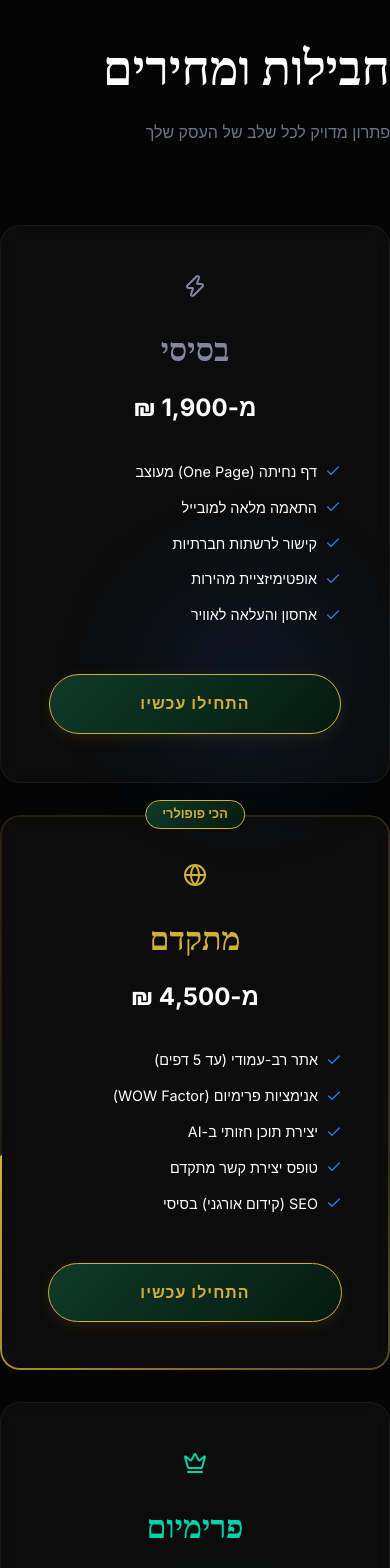
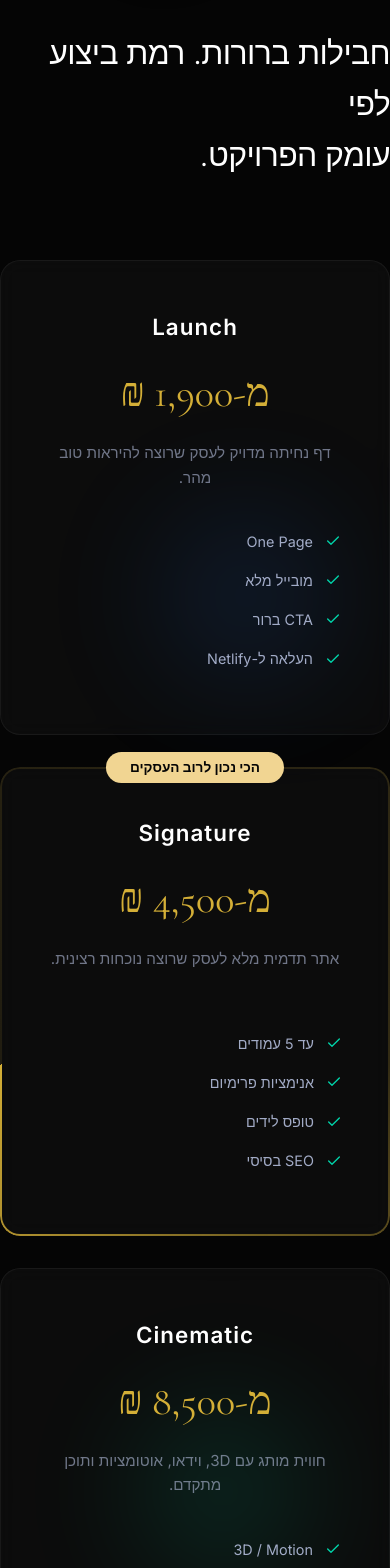
Before and after one commit to natanMeT/dev-luxe, a React (Vite) app: page / in a window 390 px wide. Shown: the part 5700-7268 px from the top of the page. Built offline with nearby package versions, Linux system fonts and the light colour scheme; a web font is replaced by a local one.

Commit message:
feat: redesign pricing section to match premium reference image with clean CTA block

```diff
--- a/src/pages/Home.jsx
+++ b/src/pages/Home.jsx
@@ -12,44 +12,41 @@ const Home = () => {
 
   const packages = [
     {
-      name: 'בסיסי',
-      icon: <Zap className="w-8 h-8" />,
+      name: 'Launch',
       price: 'מ-1,900 ₪',
+      description: 'דף נחיתה מדויק לעסק שרוצה להיראות טוב מהר.',
       features: [
-        'דף נחיתה (One Page) מעוצב',
-        'התאמה מלאה למובייל',
-        'קישור לרשתות חברתיות',
-        'אופטימיזציית מהירות',
-        'אחסון והעלאה לאוויר'
+        'One Page',
+        'מובייל מלא',
+        'CTA ברור',
+        'העלאה ל-Netlify'
       ],
       color: 'rgba(180, 190, 220, 0.7)'
     },
     {
-      name: 'מתקדם',
-      icon: <Globe className="w-8 h-8" />,
+      name: 'Signature',
       price: 'מ-4,500 ₪',
+      description: 'אתר תדמית מלא לעסק שרוצה נוכחות רצינית.',
       features: [
-        'אתר רב-עמודי (עד 5 דפים)',
-        'אנימציות פרימיום (WOW Factor)',
-        'יצירת תוכן חזותי ב-AI',
-        'טופס יצירת קשר מתקדם',
-        'SEO (קידום אורגני) בסיסי'
+        'עד 5 עמודים',
+        'אנימציות פרימיום',
+        'טופס לידים',
+        'SEO בסיסי'
       ],
       color: '#d4af37',
       popular: true
     },
     {
-      name: 'פרימיום',
-      icon: <Crown className="w-8 h-8" />,
+      name: 'Cinematic',
       price: 'מ-8,500 ₪',
+      description: 'חווית מותג עם 3D, וידאו, אוטומציות ותוכן מתקדם.',
       features: [
-        'אתר מותאם אישית מאפס',
-        'הפקת סרטוני וידאו מבוססי AI',
-        'אוטומציית וואטסאפ ולידים',
-        'חיבור CRM ומערכות חכמות',
-        'קופירייטינג וכתיבה שיווקית'
+        '3D / Motion',
+        'AI Visuals',
+        'אוטומציית לידים',
+        'קונספט מותג מלא'
       ],
-      color: '#00d4aa'
+      color: '#ffffff'
     }
   ];
 
@@ -244,12 +241,11 @@ const Home = () => {
       </section>
 
       {/* Pricing Section */}
-      <section id="pricing" className="section container" style={{ position: 'relative' }}>
+      <section id="pricing" className="section container" style={{ position: 'relative', paddingBottom: '4rem' }}>
         <GradientBlob />
         <div style={{ position: 'relative', zIndex: 1 }}>
         <div className="text-center" style={{ marginBottom: '5rem' }}>
-          <h2 style={{ fontSize: '3rem', marginBottom: '1rem', color: '#ffffff' }}>חבילות ומחירים</h2>
-          <p style={{ color: 'rgba(180, 190, 220, 0.6)' }}>פתרון מדויק לכל שלב של העסק שלך</p>
+          <h2 style={{ fontSize: 'clamp(2rem, 4vw, 3.5rem)', marginBottom: '1rem', color: '#ffffff', fontFamily: "var(--font-main)", fontWeight: 300, letterSpacing: '-0.02em' }}>חבילות ברורות. רמת ביצוע לפי<br />עומק הפרויקט.</h2>
         </div>
 
         <div style={{ display: 'grid', gridTemplateColumns: 'repeat(auto-fit, minmax(300px, 1fr))', gap: '2rem' }}>
@@ -263,30 +259,68 @@ const Home = () => {
               className={`glass ${pkg.popular ? 'animated-border' : ''}`}
               style={{
                 padding: '3rem',
-                textAlign: 'center',
+                textAlign: 'right',
                 border: pkg.popular ? 'none' : '1px solid rgba(255,255,255,0.05)',
-                position: 'relative'
+                position: 'relative',
+                display: 'flex',
+                flexDirection: 'column',
+                alignItems: 'center'
               }}
             >
               {pkg.popular && (
-                <span style={{ position: 'absolute', top: '-15px', left: '50%', transform: 'translateX(-50%)', background: 'linear-gradient(135deg, #0f3a28, #051a11)', border: '1px solid #d4af37', color: '#d4af37', padding: '0.2rem 1rem', borderRadius: '50px', fontSize: '0.8rem', fontWeight: 'bold' }}>הכי פופולרי</span>
+                <span style={{ position: 'absolute', top: '-15px', left: '50%', transform: 'translateX(-50%)', background: '#f1d592', color: '#050505', padding: '0.3rem 1.5rem', borderRadius: '50px', fontSize: '0.85rem', fontWeight: 'bold' }}>הכי נכון לרוב העסקים</span>
               )}
-              <div style={{ color: pkg.color, marginBottom: '1.5rem', display: 'flex', justifyContent: 'center' }}>{pkg.icon}</div>
-              <h3 style={{ fontSize: '2rem', marginBottom: '1rem', color: pkg.color }}>{pkg.name}</h3>
-              <div style={{ fontSize: '1.5rem', fontWeight: 'bold', marginBottom: '2rem' }}>{pkg.price}</div>
-              <ul style={{ textAlign: 'right', marginBottom: '3rem' }}>
+
+              <h3 style={{ fontSize: '1.4rem', marginBottom: '1rem', color: '#ffffff', fontFamily: "var(--font-main)", fontWeight: 600, letterSpacing: '1px' }}>{pkg.name}</h3>
+              <div style={{ fontSize: '2.5rem', fontFamily: "'Cormorant Garamond', serif", color: 'var(--color-gold)', marginBottom: '1rem' }}>{pkg.price}</div>
+              <p style={{ color: 'rgba(180, 190, 220, 0.6)', fontSize: '0.95rem', marginBottom: '2.5rem', textAlign: 'center', lineHeight: 1.6, minHeight: '45px' }}>
+                {pkg.description}
+              </p>
+
+              <ul style={{ width: '100%', padding: 0, margin: 0 }}>
                 {pkg.features.map((feature, i) => (
-                  <li key={i} style={{ display: 'flex', alignItems: 'center', gap: '0.5rem', marginBottom: '0.8rem', fontSize: '0.9rem' }}>
-                    <Check size={16} color="#2d7aed" />
+                  <li key={i} style={{ display: 'flex', alignItems: 'center', justifyContent: 'flex-start', gap: '0.75rem', marginBottom: '1rem', fontSize: '0.9rem', color: 'rgba(180, 190, 220, 0.9)' }}>
+                    <Check size={16} color="#00d4aa" style={{ flexShrink: 0 }} />
                     {feature}
                   </li>
                 ))}
               </ul>
-              <Link to="/contact" className="btn btn-primary" style={{ width: '100%', display: 'inline-block' }}>התחילו עכשיו</Link>
             </motion.div>
           ))}
         </div>
         </div>
+      </section>
+
+      {/* Final CTA Section */}
+      <section className="container" style={{ padding: '4rem 0 8rem' }}>
+        <motion.div
+          initial={{ opacity: 0, scale: 0.98 }}
+          whileInView={{ opacity: 1, scale: 1 }}
+          viewport={{ once: true }}
+          transition={{ duration: 0.8 }}
+          style={{
+            background: 'var(--color-slate)',
+            borderRadius: '30px',
+            padding: '5rem 2rem',
+            textAlign: 'center',
+            border: '1px solid rgba(255,255,255,0.05)',
+            display: 'flex',
+            flexDirection: 'column',
+            alignItems: 'center',
+            gap: '2rem'
+          }}
+        >
+          <span style={{ color: 'var(--color-gold)', letterSpacing: '3px', fontSize: '0.85rem', fontWeight: 600 }}>READY WHEN YOU ARE</span>
+          <h2 style={{ fontSize: 'clamp(2.5rem, 5vw, 4.5rem)', fontFamily: "'Cormorant Garamond', serif", color: '#ffffff', maxWidth: '800px', lineHeight: 1.1 }}>
+            יש לך עסק שצריך להיראות יקר יותר? זה בדיוק המקום להתחיל.
+          </h2>
+          <Link to="/contact" className="btn btn-primary" style={{ display: 'inline-flex', alignItems: 'center', gap: '0.5rem', marginTop: '1rem' }}>
+            תאמו שיחת אפיון
+            <svg width="20" height="20" viewBox="0 0 24 24" fill="none" stroke="currentColor" strokeWidth="2" strokeLinecap="round" strokeLinejoin="round" style={{ transform: 'rotate(180deg)' }}>
+              <path d="M5 12h14M12 5l7 7-7 7"/>
+            </svg>
+          </Link>
+        </motion.div>
       </section>
     </div>
   );
```
